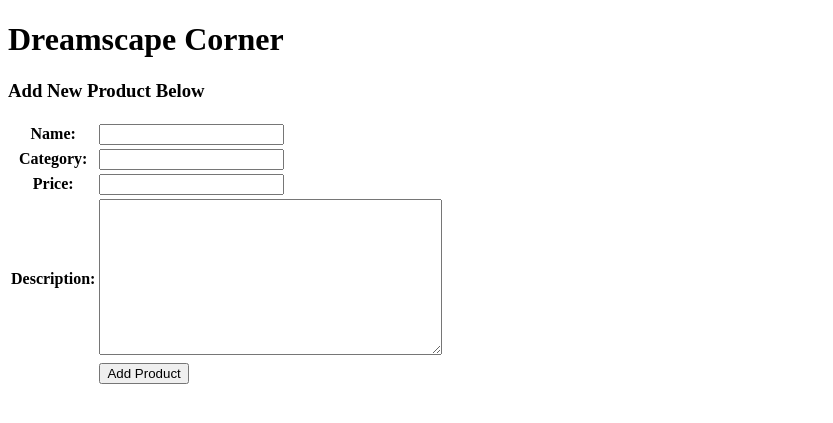
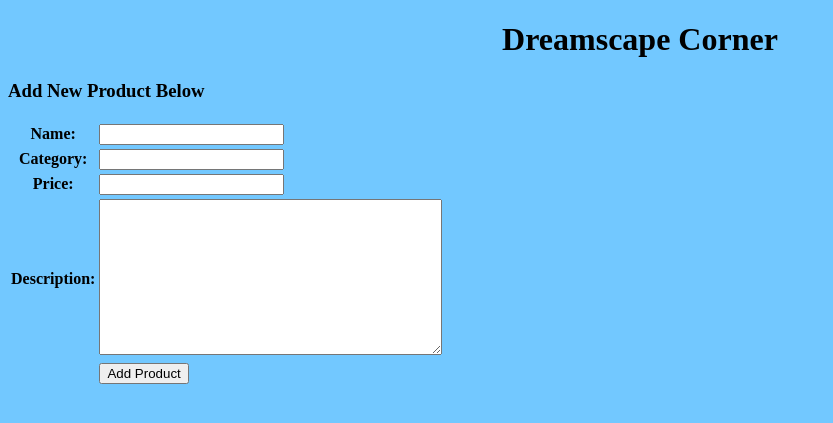
Before and after one commit to stefarion/dreamscape-corner, a Django app: page /create-product-entry in a window 1280 px wide. Shown: the top 423 px of the page, without its empty margins (0-833 px from the left). Run offline with Django 5.2, Linux system fonts and the light colour scheme.

Commit message:
style: Change HTML interface

```diff
--- a/main/templates/create_product_entry.html
+++ b/main/templates/create_product_entry.html
@@ -5,7 +5,7 @@
 {% endblock meta %}
 
 {% block content %}
-<h1>Dreamscape Corner</h1>
+<h1 style="text-align: center;">Dreamscape Corner</h1>
 <h3>Add New Product Below</h3>
 
 <form method="POST">
--- a/main/templates/main.html
+++ b/main/templates/main.html
@@ -5,7 +5,7 @@
 {% endblock meta %}
 
 {% block content %}
-<h1>Dreamscape Corner</h1>
+<h1 style="text-align: center;">Dreamscape Corner</h1>
 {% if not products %}
 <p>Belum ada produk baru yang tersedia</p>
 {% else %}
@@ -33,7 +33,7 @@
 <br />
 
 <a href="{% url 'main:create_product_entry' %}">
-    <button>Add New Product</button>
+    <button style="background-color:#0e1b4d; color:white">Add New Product</button>
 </a>
 
 <p>Dibuat oleh Stefanus Tan Jaya - 2306152456 - PBP D</p>
--- a/templates/base.html
+++ b/templates/base.html
@@ -7,7 +7,7 @@
     {% block meta %} {% endblock meta %}
   </head>
 
-  <body>
+  <body style="background-color: #72c8ff;">
     {% block content %} {% endblock content %}
   </body>
 </html>
```
